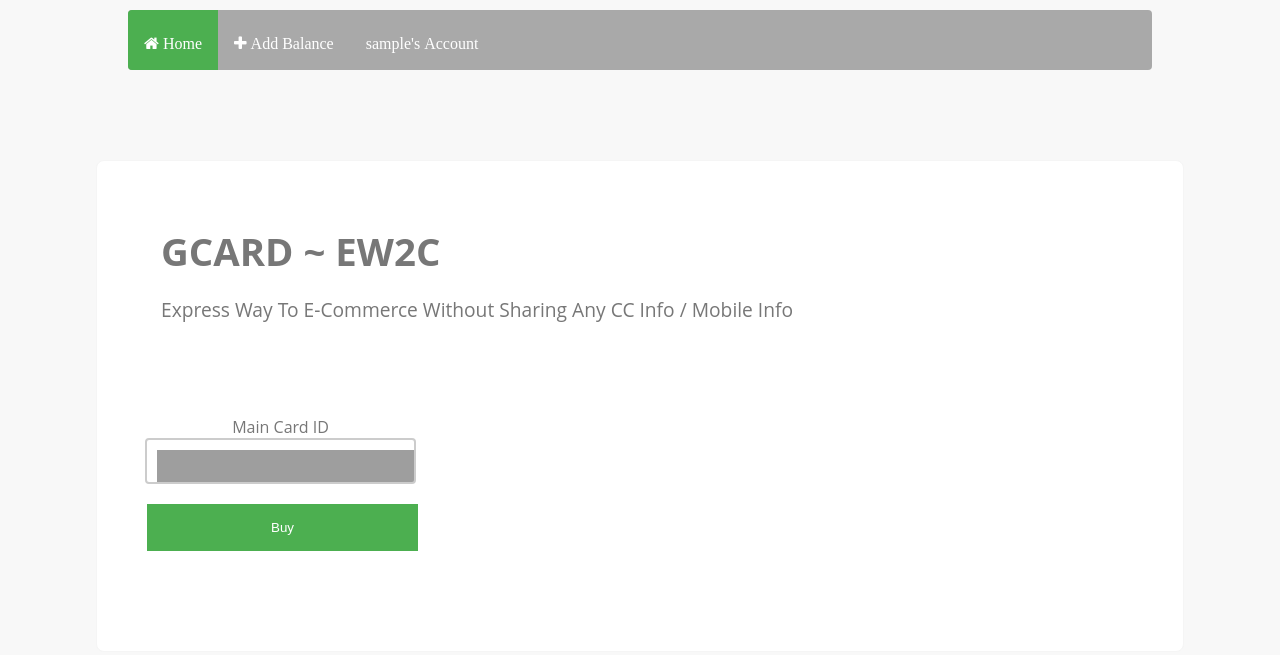
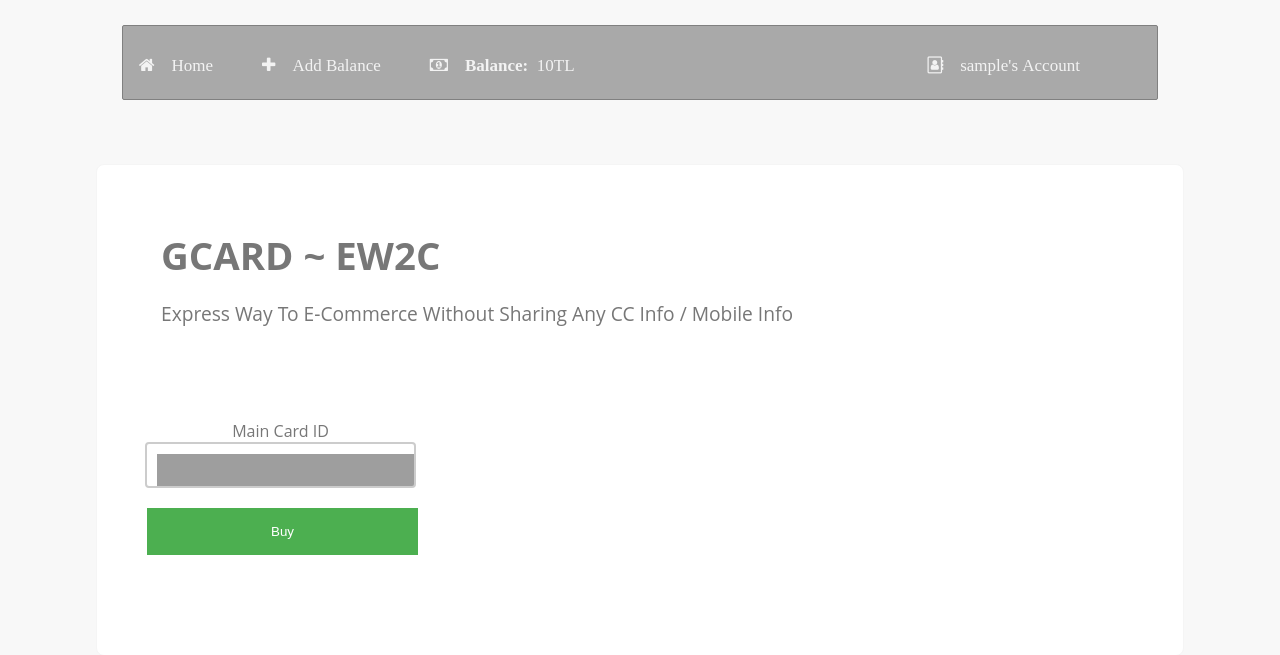
Before and after one commit to lyk2017-python/GCard, a Django app: template GCard/payment/templates/payment/buy.html in a window 1280 px wide. Shown: the top 655 px of the page. Run offline with Django 3.2, Linux system fonts and the light colour scheme; a user stored in the database is signed in; tables that the repository leaves empty hold one stand-in row (values such as "Sample post"); the template is opened without the code that fills it: values that come from a table or form of the project are taken from there, most other values are stand-ins (such as "Sample title", 1, 10 or a date in 2020); parts of the project's set-up code (start-up, migrations or seed data) failed here and were passed over; some libraries are stand-ins or nearby versions; grey boxes are pictures that could not be loaded.

Commit message:
Bug Adedi: 1 - Eklenecek Adet: 1

```diff
--- a/GCard/payment/static/css/index.css
+++ b/GCard/payment/static/css/index.css
@@ -267,3 +267,56 @@ body {
 .product-grid__view:hover {
   background: white;
 }
+.dropdown {
+    position: relative;
+    display: inline-block;
+}
+
+.dropdown-content {
+    display: none;
+    position: absolute;
+    background-color: #f9f9f9;
+    min-width: 160px;
+    box-shadow: 0px 8px 16px 0px rgba(0,0,0,0.2);
+    padding: 12px 16px;
+    z-index: 1;
+}
+
+.dropdown:hover .dropdown-content {
+    display: block;
+}
+  .header {
+    margin-top: 40px;
+    margin-bottom: 40px;
+    width: 81%;
+    height: 86px;
+    border-radius: 8px;
+  }
+
+button{
+    background-color: #4CAF50;
+    border: none;
+    width: 100%;
+    color: white;
+    padding: 16px 32px;
+    text-decoration: none;
+    margin: 4px 2px;
+    cursor: pointer;
+    transition: width 0.4s ease-in-out;
+    -webkit-transition: width 0.4s ease-in-out;
+
+}
+input{
+    width: 100%;
+    box-sizing: border-box;
+    border: 2px solid #ccc;
+    border-radius: 4px;
+    font-size: 16px;
+    background-image: url(https://cdn2.iconfinder.com/data/icons/aspneticons_v1.0_Nov2006/view_16x16.gif);
+    background-color: white;
+    background-position: 10px 10px;
+    background-repeat: no-repeat;
+    padding: 12px 20px 12px 40px;
+    -webkit-transition: width 0.4s ease-in-out;
+    transition: width 0.4s ease-in-out;
+}
--- a/GCard/payment/templates/payment/buy.html
+++ b/GCard/payment/templates/payment/buy.html
@@ -10,91 +10,20 @@
   <link rel="stylesheet" href="{% static 'css/font.min.css'%}">
   <link rel="stylesheet" href="{% static 'css/font.css'%} ">
   <link rel='stylesheet' href='{% static "css/index.css" %}'>
-  <style>
-
-  #czz {
-	width: 300px;
-  height: 300px;}
-ul {
-    list-style-type: none;
-    margin: 0;
-    padding: 0;
-    overflow: hidden;
-    background-color: #a9a9a9;
-    height: 60px;
-    margin-top: 10px;
-    border-radius: 4px;
-}
-
-li {
-    float: left;
-}
-
-li a {
-    display: block;
-    color: white;
-    text-align: center;
-    padding: 22px 16px;
-    text-decoration: none;
-}
-
-/* Change the link color to #111 (black) on hover */
-li a:hover {
-    background-color: gray;
-}
-.active {
-    background-color: #4CAF50;
-    color: white;
-}
-  .header {
-    width: 81%;
-    height: 86px;
-    border-radius: 8px;
-    margin-left: auto;
-    margin-right: auto;
-  }
-
-button{
-    background-color: #4CAF50;
-    border: none;
-    width: 100%;
-    color: white;
-    padding: 16px 32px;
-    text-decoration: none;
-    margin: 4px 2px;
-    cursor: pointer;
-    transition: width 0.4s ease-in-out;
-    -webkit-transition: width 0.4s ease-in-out;
-
-}
-input[type=text] {
-    width: 100%;
-    box-sizing: border-box;
-    border: 2px solid #ccc;
-    border-radius: 4px;
-    font-size: 16px;
-    background-color: white;
-    background-image: url('https://cdn0.iconfinder.com/data/icons/octicons/1024/credit-card-16.png');
-    background-position: 10px 10px;
-    background-repeat: no-repeat;
-    padding: 12px 20px 12px 40px;
-    -webkit-transition: width 0.4s ease-in-out;
-    transition: width 0.4s ease-in-out;
-}
-</style>
 </head>
-    <div class="header">
-        <ul class="liste">
-            <li><a href="{% url 'home' %}" class="active"><i class="fa fa-home">  Home</i></a></li>
-            {% if request.user.is_authenticated %}
-            <li><a href="{% url 'add_balance' %}"><i class="fa fa-plus"> Add Balance </i></a></li>
-            {% else %}
-            <li><a href="{% url "login" %}"><i class="fa fa-address-card">Login</i></a></li>
-            <li><a href="{% url "register" %}"><i class="fa fa-address-card">Register</i></a></li>
-            {% endif %}
-            <li><a href="# {{ request.user.name }}"><i class="fa fa-profile">{{ request.user.username }}'s Account</i></a></li>
-        </ul>
-    </div>
+<header>
+ <div class="topnav" id="myTopnav">
+  <a href="{% url 'home' %}"><i class="fa fa-home">&nbsp &nbsp Home &nbsp &nbsp</i></a>
+  {% if request.user.is_authenticated %}
+  <a href="{% url 'add_balance' %}"><i class="fa fa-plus">&nbsp &nbsp Add Balance &nbsp &nbsp</i></a>
+  <a href="{% url 'add_balance' %}"><i class="fa fa-money">&nbsp &nbsp <strong>Balance:&nbsp </strong>{{balance.balance}}TL  &nbsp &nbsp</i></a>
+  <a class="dropdown" onclick="onayla()" style="float: right;"><i class="fa fa-address-book-o">&nbsp &nbsp {{ request.user.username }}'s Account<div class="dropdown-content">{{ balance }}</div>&nbsp &nbsp </i>&nbsp &nbsp &nbsp &nbsp &nbsp &nbsp </a>
+  {% else %}
+  <a href="{% url 'login' %}"><i class="fa fa-key">&nbsp &nbsp Login &nbsp &nbsp </i></a>
+  <a href="{% url 'register' %}" style="float: right;"><i class="fa fa-address-book-o">&nbsp &nbsp Register &nbsp &nbsp </i></a>
+  {% endif %}
+</div>
+</header>
 <body translate="no" onload="myFunction()" >
     <div class="wrapper">
 	<div class="desc">
--- a/GCard/templates/registration/login.html
+++ b/GCard/templates/registration/login.html
@@ -87,7 +87,8 @@ input {
   <a href="{% url 'home' %}"><i class="fa fa-home">&nbsp &nbsp Home &nbsp &nbsp</i></a>
   {% if request.user.is_authenticated %}
   <a href="{% url 'add_balance' %}"><i class="fa fa-plus">&nbsp &nbsp Add Balance &nbsp &nbsp</i></a>
-  <a onclick="onayla()" style="float: right;"><i class="fa fa-address-book-o">&nbsp &nbsp {{ request.user.username }}'s Account &nbsp &nbsp</i></a>
+  <a href="{% url 'add_balance' %}"><i class="fa fa-money">&nbsp &nbsp <strong>Balance:&nbsp </strong>{{balance.balance}}TL  &nbsp &nbsp</i></a>
+  <a class="dropdown" onclick="onayla()" style="float: right;"><i class="fa fa-address-book-o">&nbsp &nbsp {{ request.user.username }}'s Account<div class="dropdown-content">{{ balance }}</div>&nbsp &nbsp </i>&nbsp &nbsp &nbsp &nbsp &nbsp &nbsp </a>
   {% else %}
   <a href="{% url 'login' %}"><i class="fa fa-key">&nbsp &nbsp Login &nbsp &nbsp </i></a>
   <a href="{% url 'register' %}" style="float: right;"><i class="fa fa-address-book-o">&nbsp &nbsp Register &nbsp &nbsp </i></a>
```
Also changed, not shown: GCard/payment/templates/payment/card_add_balance_form.html (+2 -38 lines), GCard/payment/templates/payment/home.html (+2 -46 lines), GCard/payment/templates/payment/signup.html (+2 -35 lines), GCard/payment/views.py (+9 -2 lines).
